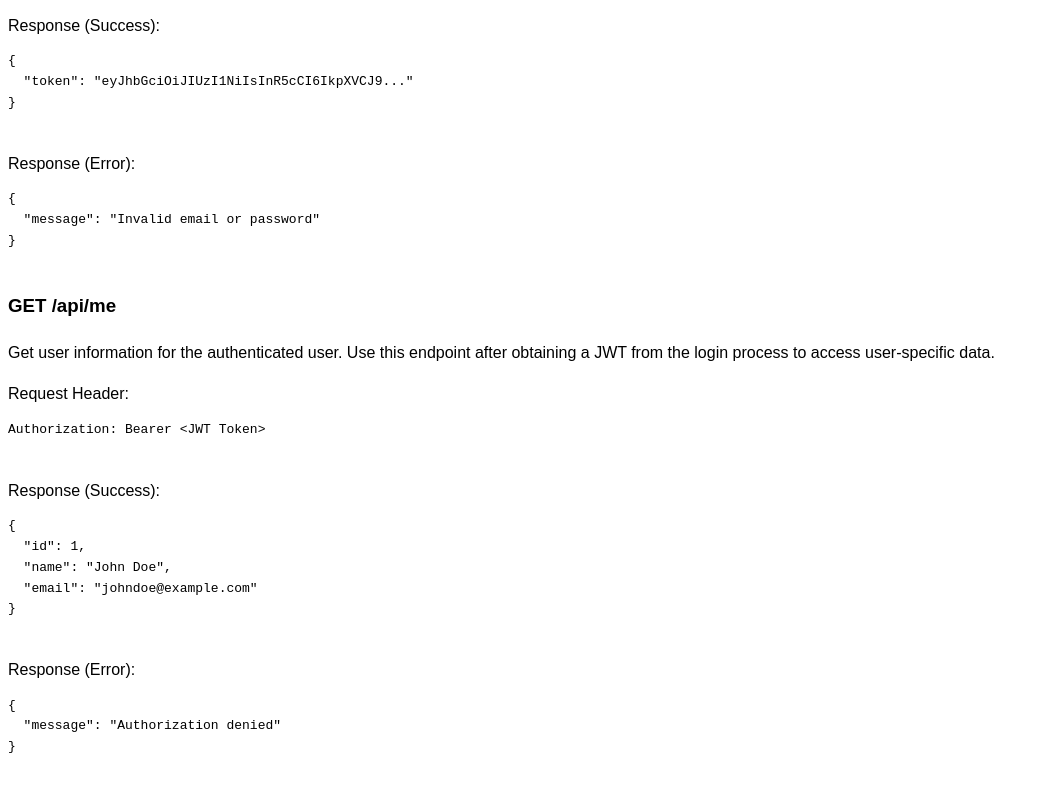
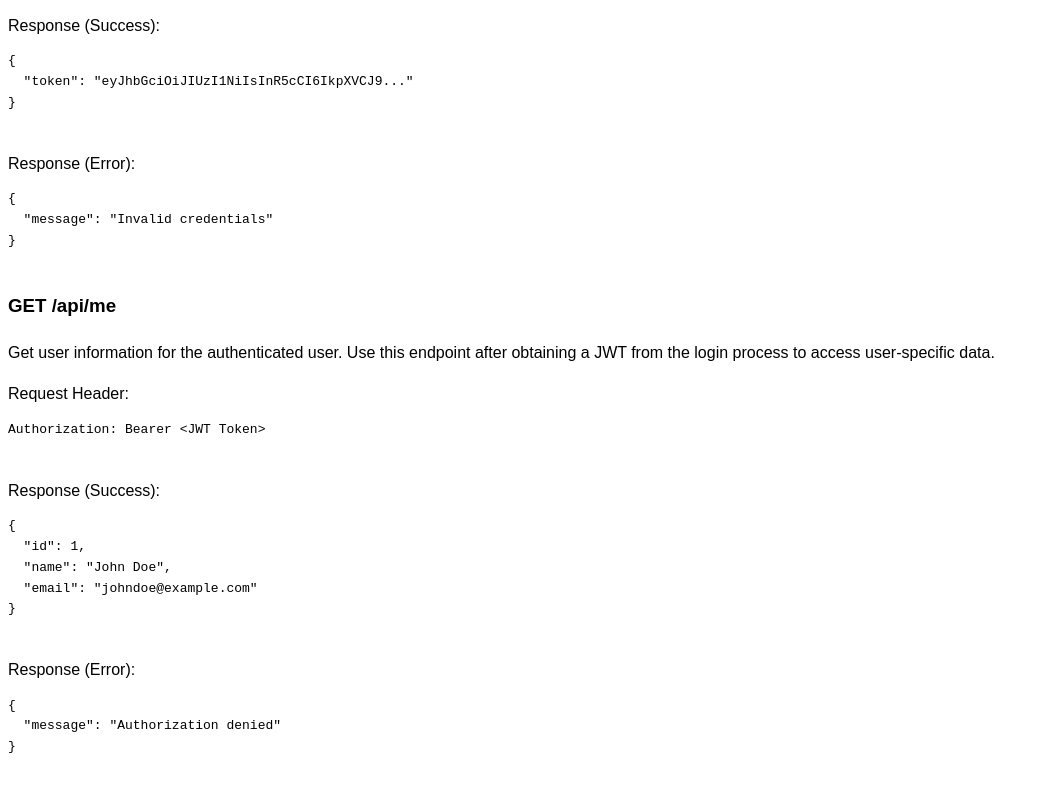
Before and after one commit to mfazans23/cin-backend-test, a website: page public/index.html in a window 1280 px wide. Shown: the part 1223-2014 px from the top of the page, without its empty margins (0-1049 px from the left). Drawn offline with Linux system fonts and the light colour scheme.

Commit message:
add index.html (api doc)

```diff
--- a/public/index.html
+++ b/public/index.html
@@ -92,7 +92,7 @@
     Response (Error):
     <pre>
 {
-  "message": "Invalid email or password"
+  "message": "Invalid credentials"
 }
     </pre>
   </p>
```
